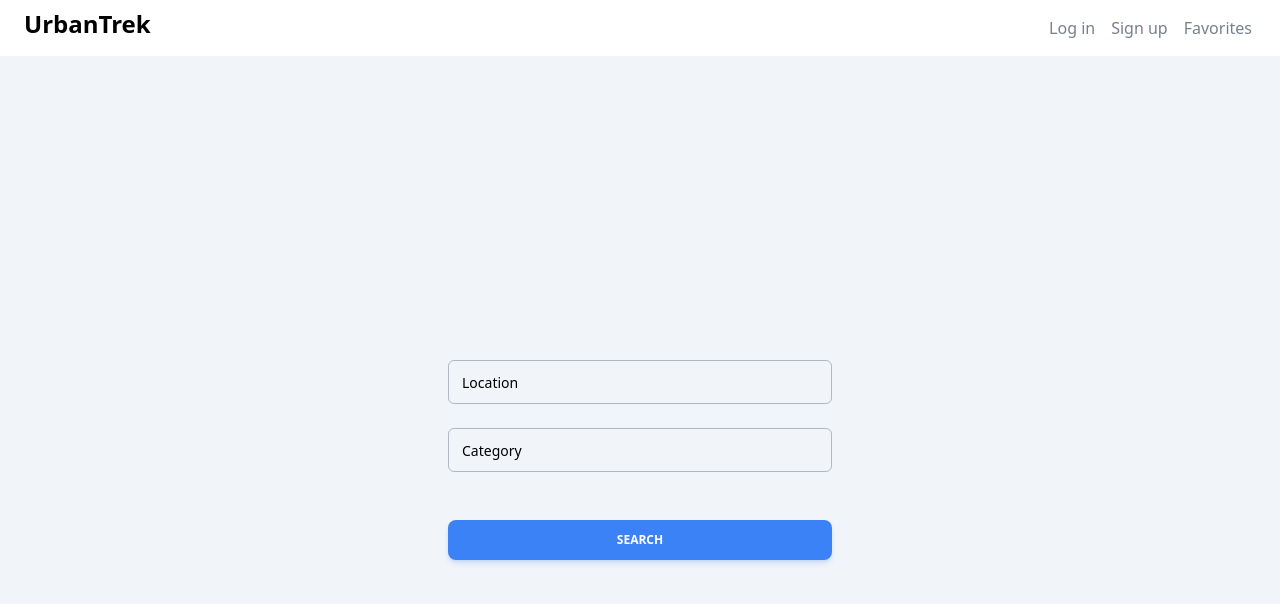
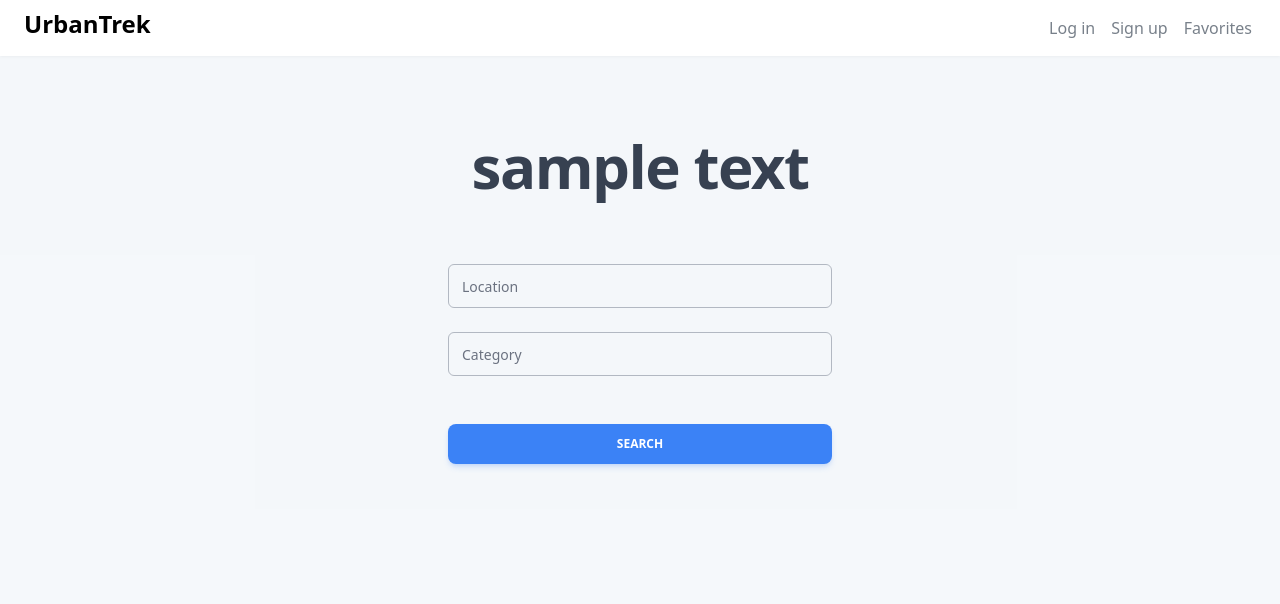
Before and after one commit to Team-Charmeleon/UrbanTrek, a React (Vite) app in the folder UrbanTrek/: page / in a window 1280 px wide. Shown: the top 604 px of the page. Built offline with nearby package versions, Linux system fonts and the light colour scheme.

Commit message:
added some text on the home page

```diff
--- a/UrbanTrek/src/components/HomePage.jsx
+++ b/UrbanTrek/src/components/HomePage.jsx
@@ -1,41 +1,67 @@
 import './HomePage.css';
+import { useState } from 'react';
 
 const HomePage = () => {
+  const [locData, setLocData] = useState();
+  const queryToApi = (e) => {
+    const location = e.target.form[0].value;
+    const category = e.target.form[1].value;
+
+    // subject to change
+    fetch(
+      `http://localhost:3000/api?location=${location}&category=${category}`,
+      {
+        method: 'GET',
+      }
+    )
+      .then((res) => res.json())
+      .then((data) => {
+        setLocData(data);
+      });
+  };
   return (
-    <div className='flex min-h-screen items-center justify-center bg-slate-100'>
-      <form className='mt-8 mb-2 w-80 max-w-screen-lg sm:w-96'>
+    <div className='min-h-screen bg-slate-100/75'>
+      <div className='flex-col justify-center text-center pt-20'>
+        <h1 className='mb-4 text-4xl font-extrabold leading-none tracking-tight text-gray-700 md:text-5xl lg:text-6xl '>
+          sample text
+        </h1>
+        <div className='flex min-h-80 items-center justify-center '>
+          <form className='mt-2 mb-2 w-80 max-w-screen-lg sm:w-96'>
             <div className='mb-4 flex flex-col gap-6'>
               <div className='relative h-11 w-full min-w-[200px]'>
                 <input
                   type='text'
                   className='peer h-full w-full rounded-md border border-gray-400/75 bg-transparent px-3 py-3 font-sans text-sm font-normal text-blue-gray-700 outline outline-0 transition-all placeholder-shown:border placeholder-shown:border-blue-gray-200 placeholder-shown:border-t-blue-gray-200 focus:border-2 focus:border-blue-500 focus:border-t-transparent focus:outline-0 disabled:border-0 disabled:bg-blue-gray-50'
-              placeHolder=' '
+                  placeholder=' '
                 ></input>
-            <label className="before:content[' '] after:content[' '] pointer-events-none absolute left-0 -top-1.5 flex h-full w-full select-none text-[11px] font-normal leading-tight text-blue-gray-400 transition-all before:pointer-events-none before:mt-[6.5px] before:mr-1 before:box-border before:block before:h-1.5 before:w-2.5 before:rounded-tl-md before:border-t before:border-l before:border-blue-gray-200 before:transition-all after:pointer-events-none after:mt-[6.5px] after:ml-1 after:box-border after:block after:h-1.5 after:w-2.5 after:flex-grow after:rounded-tr-md after:border-t after:border-r after:border-blue-gray-200 after:transition-all peer-placeholder-shown:text-sm peer-placeholder-shown:leading-[4.1] peer-placeholder-shown:text-blue-gray-500 peer-placeholder-shown:before:border-transparent peer-placeholder-shown:after:border-transparent peer-focus:text-[11px] peer-focus:leading-tight peer-focus:text-blue-500 peer-focus:before:border-t-2 peer-focus:before:border-l-2 peer-focus:before:!border-blue-500 peer-focus:after:border-t-2 peer-focus:after:border-r-2 peer-focus:after:!border-blue-500 peer-disabled:text-transparent peer-disabled:before:border-transparent peer-disabled:after:border-transparent peer-disabled:peer-placeholder-shown:text-blue-gray-500">
+                <label className="before:content[' '] after:content[' '] pointer-events-none absolute left-0 -top-1.5 flex h-full w-full select-none text-[11px] font-normal leading-tight text-gray-500 transition-all before:pointer-events-none before:mt-[6.5px] before:mr-1 before:box-border before:block before:h-1.5 before:w-2.5 before:rounded-tl-md before:border-t before:border-l before:border-blue-gray-200 before:transition-all after:pointer-events-none after:mt-[6.5px] after:ml-1 after:box-border after:block after:h-1.5 after:w-2.5 after:flex-grow after:rounded-tr-md after:border-t after:border-r after:border-blue-gray-200 after:transition-all peer-placeholder-shown:text-sm peer-placeholder-shown:leading-[4.1] peer-placeholder-shown:text-blue-gray-500 peer-placeholder-shown:before:border-transparent peer-placeholder-shown:after:border-transparent peer-focus:text-[11px] peer-focus:leading-tight peer-focus:text-blue-500 peer-focus:before:border-t-2 peer-focus:before:border-l-2 peer-focus:before:!border-blue-500 peer-focus:after:border-t-2 peer-focus:after:border-r-2 peer-focus:after:!border-blue-500 peer-disabled:text-transparent peer-disabled:before:border-transparent peer-disabled:after:border-transparent peer-disabled:peer-placeholder-shown:text-blue-gray-500">
                   Location
                 </label>
               </div>
 
-          <div class='relative h-11 w-full min-w-[200px]'>
+              <div className='relative h-11 w-full min-w-[200px]'>
                 <input
                   type='text'
                   className='peer h-full w-full rounded-md border border-gray-400/75 bg-transparent px-3 py-3 font-sans text-sm font-normal text-blue-gray-700 outline outline-0 transition-all placeholder-shown:border placeholder-shown:border-blue-gray-200 placeholder-shown:border-t-blue-gray-200 focus:border-2 focus:border-blue-500 focus:border-t-transparent focus:outline-0 disabled:border-0 disabled:bg-blue-gray-50'
-              placeHolder=' '
+                  placeholder=' '
                 ></input>
-            <label className="before:content[' '] after:content[' '] pointer-events-none absolute left-0 -top-1.5 flex h-full w-full select-none text-[11px] font-normal leading-tight text-blue-gray-400 transition-all before:pointer-events-none before:mt-[6.5px] before:mr-1 before:box-border before:block before:h-1.5 before:w-2.5 before:rounded-tl-md before:border-t before:border-l before:border-blue-gray-200 before:transition-all after:pointer-events-none after:mt-[6.5px] after:ml-1 after:box-border after:block after:h-1.5 after:w-2.5 after:flex-grow after:rounded-tr-md after:border-t after:border-r after:border-blue-gray-200 after:transition-all peer-placeholder-shown:text-sm peer-placeholder-shown:leading-[4.1] peer-placeholder-shown:text-blue-gray-500 peer-placeholder-shown:before:border-transparent peer-placeholder-shown:after:border-transparent peer-focus:text-[11px] peer-focus:leading-tight peer-focus:text-blue-500 peer-focus:before:border-t-2 peer-focus:before:border-l-2 peer-focus:before:!border-blue-500 peer-focus:after:border-t-2 peer-focus:after:border-r-2 peer-focus:after:!border-blue-500 peer-disabled:text-transparent peer-disabled:before:border-transparent peer-disabled:after:border-transparent peer-disabled:peer-placeholder-shown:text-blue-gray-500">
+                <label className="before:content[' '] after:content[' '] pointer-events-none absolute left-0 -top-1.5 flex h-full w-full select-none text-[11px] font-normal leading-tight text-gray-500 transition-all before:pointer-events-none before:mt-[6.5px] before:mr-1 before:box-border before:block before:h-1.5 before:w-2.5 before:rounded-tl-md before:border-t before:border-l before:border-blue-gray-200 before:transition-all after:pointer-events-none after:mt-[6.5px] after:ml-1 after:box-border after:block after:h-1.5 after:w-2.5 after:flex-grow after:rounded-tr-md after:border-t after:border-r after:border-blue-gray-200 after:transition-all peer-placeholder-shown:text-sm peer-placeholder-shown:leading-[4.1] peer-placeholder-shown:text-blue-gray-500 peer-placeholder-shown:before:border-transparent peer-placeholder-shown:after:border-transparent peer-focus:text-[11px] peer-focus:leading-tight peer-focus:text-blue-500 peer-focus:before:border-t-2 peer-focus:before:border-l-2 peer-focus:before:!border-blue-500 peer-focus:after:border-t-2 peer-focus:after:border-r-2 peer-focus:after:!border-blue-500 peer-disabled:text-transparent peer-disabled:before:border-transparent peer-disabled:after:border-transparent peer-disabled:peer-placeholder-shown:text-blue-gray-500">
                   Category
                 </label>
               </div>
               <button
-            class='mt-6 block w-full select-none rounded-lg bg-blue-500 py-3 px-6 text-center align-middle font-sans text-xs font-bold uppercase text-white shadow-md shadow-blue-500/20 transition-all hover:shadow-lg hover:shadow-blue-500/40 focus:opacity-[0.85] focus:shadow-none active:opacity-[0.85] active:shadow-none disabled:pointer-events-none disabled:opacity-50 disabled:shadow-none'
+                className='mt-6 block w-full select-none rounded-lg bg-blue-500 py-3 px-6 text-center align-middle font-sans text-xs font-bold uppercase text-white shadow-md shadow-blue-500/20 transition-all hover:shadow-lg hover:shadow-blue-500/40 focus:opacity-[0.85] focus:shadow-none active:opacity-[0.85] active:shadow-none disabled:pointer-events-none disabled:opacity-50 disabled:shadow-none'
                 type='button'
                 data-ripple-light='true'
+                onClick={queryToApi}
               >
                 Search
               </button>
             </div>
           </form>
         </div>
+      </div>
+    </div>
   );
 };
 export default HomePage;
--- a/UrbanTrek/src/components/Nav.jsx
+++ b/UrbanTrek/src/components/Nav.jsx
@@ -6,7 +6,7 @@ const Nav = () => {
           <div className='h-10 w-10 self-center mr-2'>
             <div>
               <a
-                href='/home'
+                href='/'
                 className='text-2xl no-underline text-grey-darkest hover:text-blue-dark font-sans font-bold'
               >
                 UrbanTrek
@@ -28,7 +28,7 @@ const Nav = () => {
             Sign up
           </a>
           <a
-            href='#'
+            href='/favorites'
             className='text-md no-underline text-gray-600/75 hover:text-blue-700 ml-2 px-1'
           >
             Favorites
```
Lines whose indentation alone changed are shown as unchanged.
